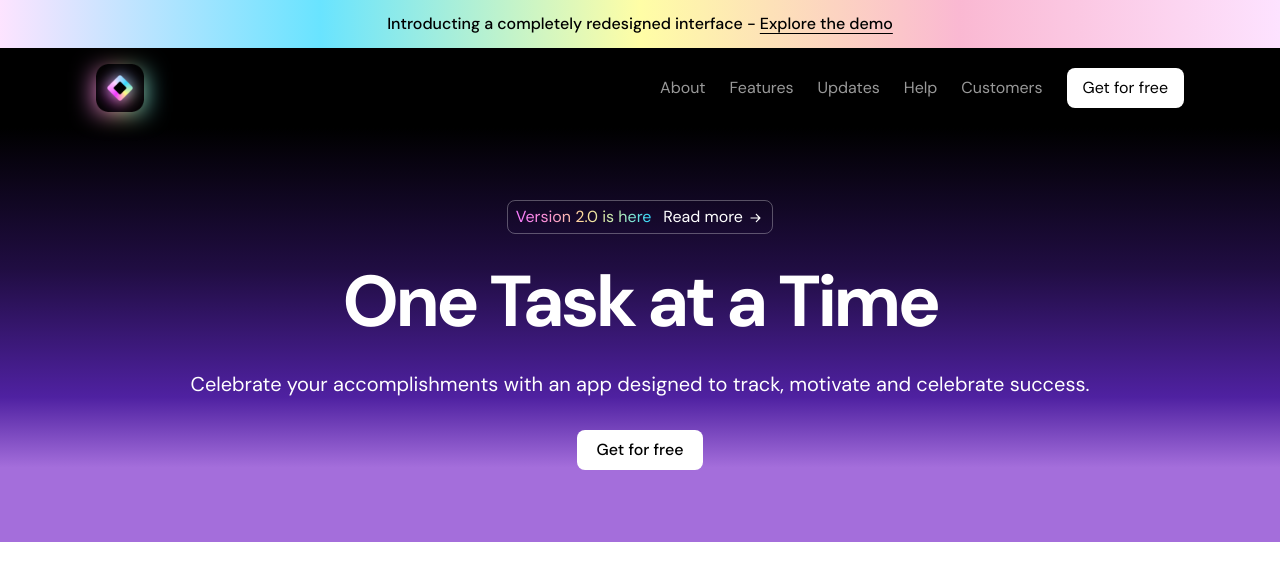
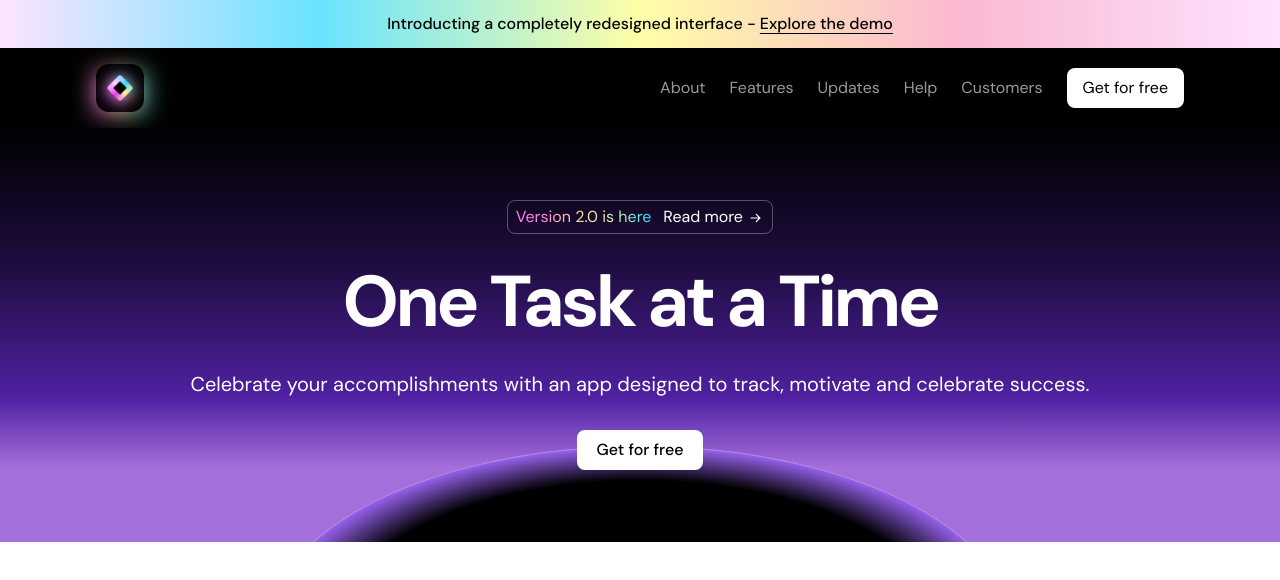
Before and after one commit to onitsuji/dark-saas-landing, a Next.js app: page / in a window 1280 px wide. Shown: the top 580 px of the page. Built offline with nearby package versions, Linux system fonts and the light colour scheme.

Commit message:
hero radial gradient

```diff
--- a/components/hero.tsx
+++ b/components/hero.tsx
@@ -2,8 +2,9 @@ import ArrowIcon from "@/assets/icons/arrow-w.svg";
 
 export const Hero = () => {
   return (
-    <div className="bg-black text-white bg-[linear-gradient(to_bottom,#000,#200D42_34%,#4F21A1_65%,#A46EDB_82%)] py-[72px]">
-      <div className="container">
+    <div className="bg-black text-white bg-[linear-gradient(to_bottom,#000,#200D42_34%,#4F21A1_65%,#A46EDB_82%)] py-[72px] relative overflow-clip">
+      <div className="absolute left-1/2 -translate-x-1/2 top-[calc(100%-96px)] h-[375px] w-[750px] rounded-[100%]  border border-[#B48CDE] bg-[radial-gradient(closest-side,#000_82%,#9560EB)]"></div>
+      <div className="container relative">
         <div className="flex items-center justify-center">
           <a
             href="#"
```
